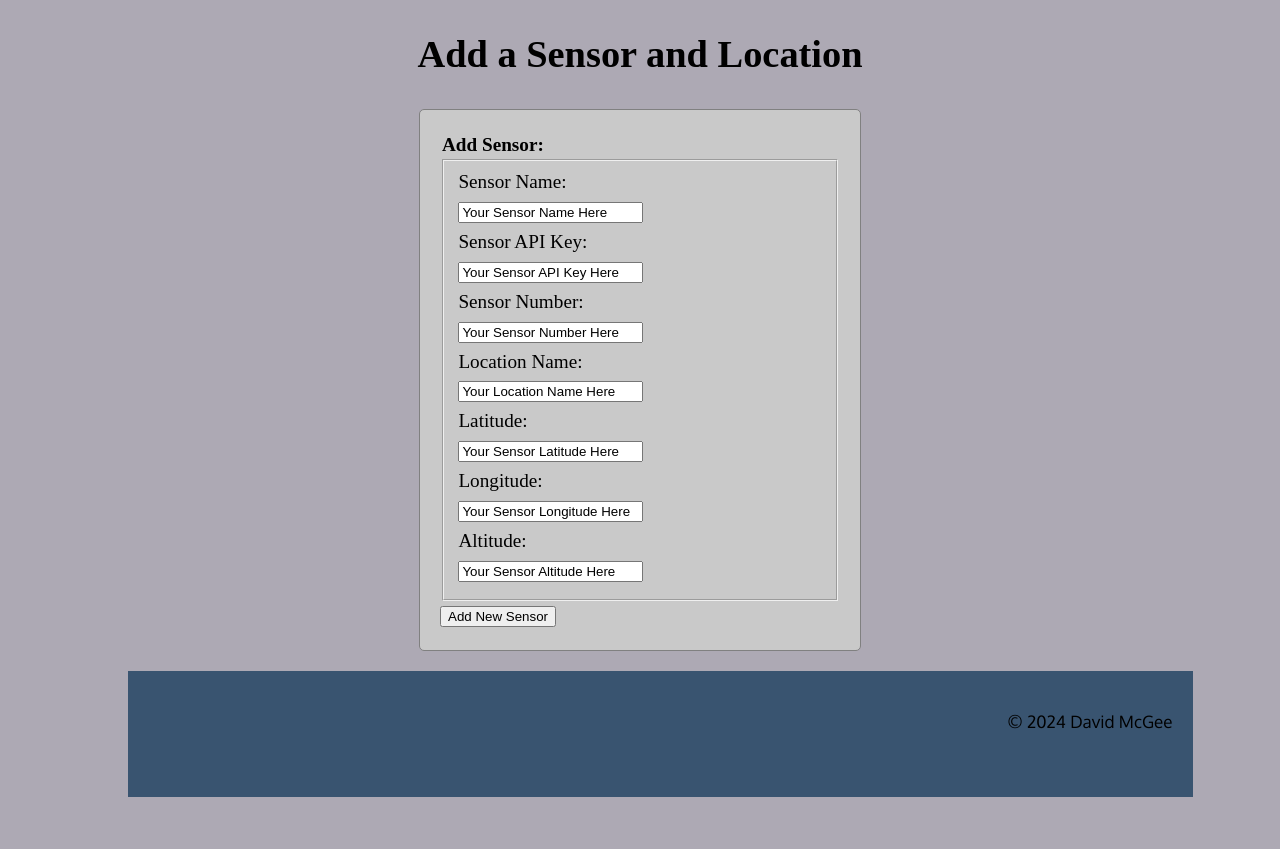
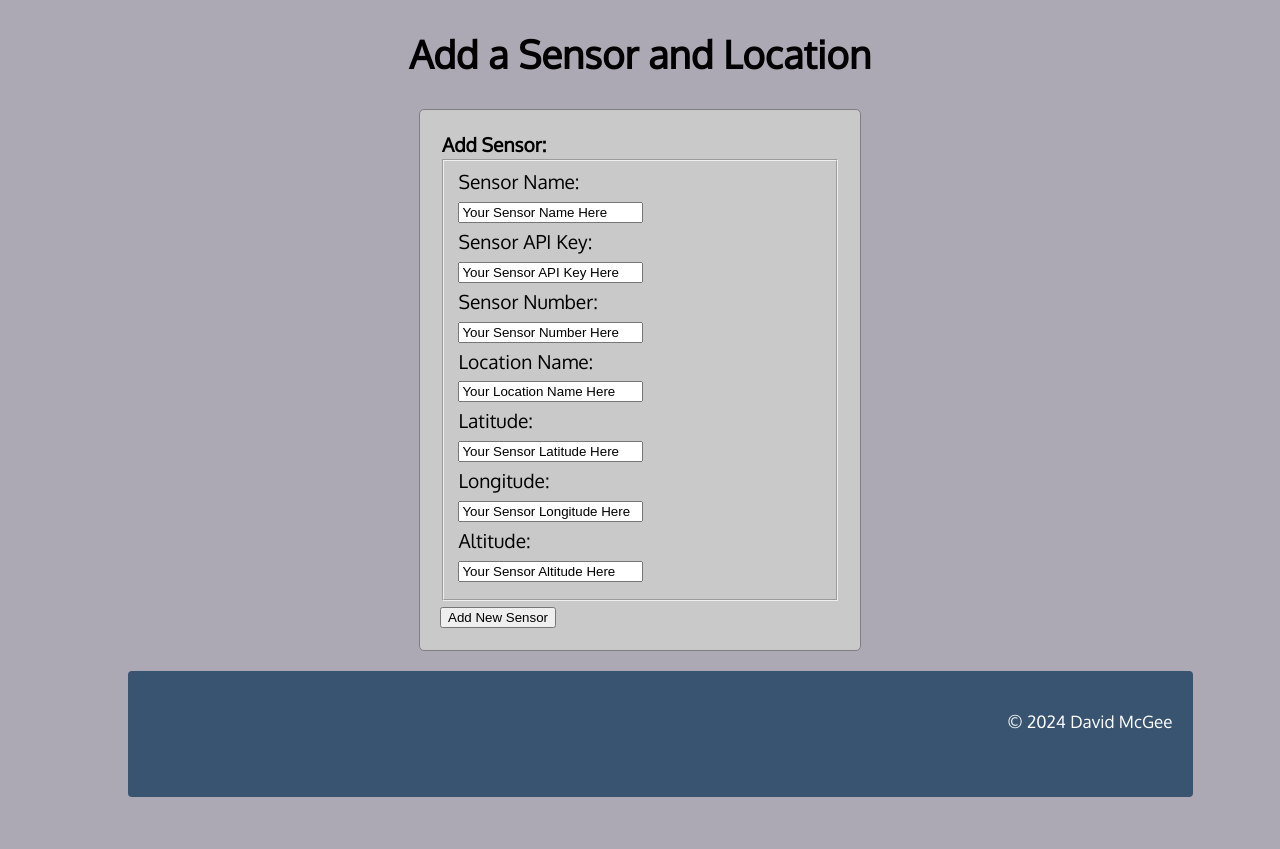
Before and after one commit to skipmcgee/wind-forecast, a Flask app: page /add in a window 1280 px wide. Shown: the part 177-1026 px from the top of the page. Run offline with Flask 3, Linux system fonts and the light colour scheme; some libraries are stand-ins or nearby versions.

Commit message:
clened up some css

```diff
--- a/static/css/app.css
+++ b/static/css/app.css
@@ -14,16 +14,14 @@
 body {
     background-color: var(--sandiaBlueTransparent);
     margin: 4% auto;
-    width: 80%;
     padding: 2% auto;
-    max-width: 80%;
     min-width: 600px;
     font-size: 1.2em;
     line-height: 1.5;
-}
-body p {
     font-family: Oxygen, sans-serif;
     color: black;
+    width: 80%;
+    max-width: 80%;
 }
 
 
@@ -42,6 +40,7 @@ footer {
     padding: 2%;
     margin: 2% auto;
     width: 100%;
+    border-radius: 4px;
 }
 footer a {
     font-weight: bold;
```
